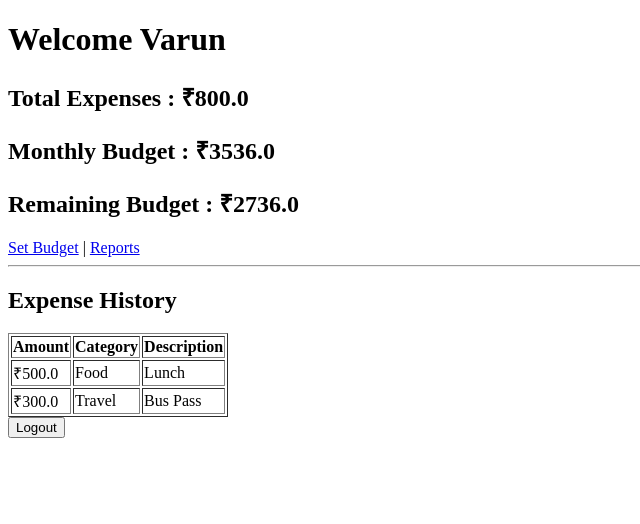
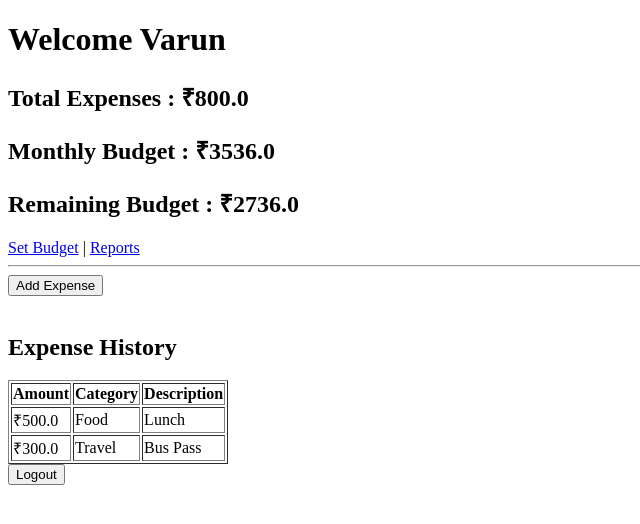
Before and after one commit to Varundharne/smart-expense-tracker, a Flask app: page /dashboard in a window 1280 px wide. Shown: the top 524 px of the page, without its empty margins (0-640 px from the left). Run offline with Flask 3, Linux system fonts and the light colour scheme; a user stored in the database is signed in; data comes from the database, SQL or seed files in the repository.

Commit message:
Add 'Add Expense' button to dashboard

```diff
--- a/templates/dashboard.html
+++ b/templates/dashboard.html
@@ -15,6 +15,11 @@
 <a href="/reports">Reports</a>
 
 <hr>
+    <a href="/add-expense">
+    <button>Add Expense</button>
+</a>
+
+<br><br>
 
 <h2>Expense History</h2>
 
```
